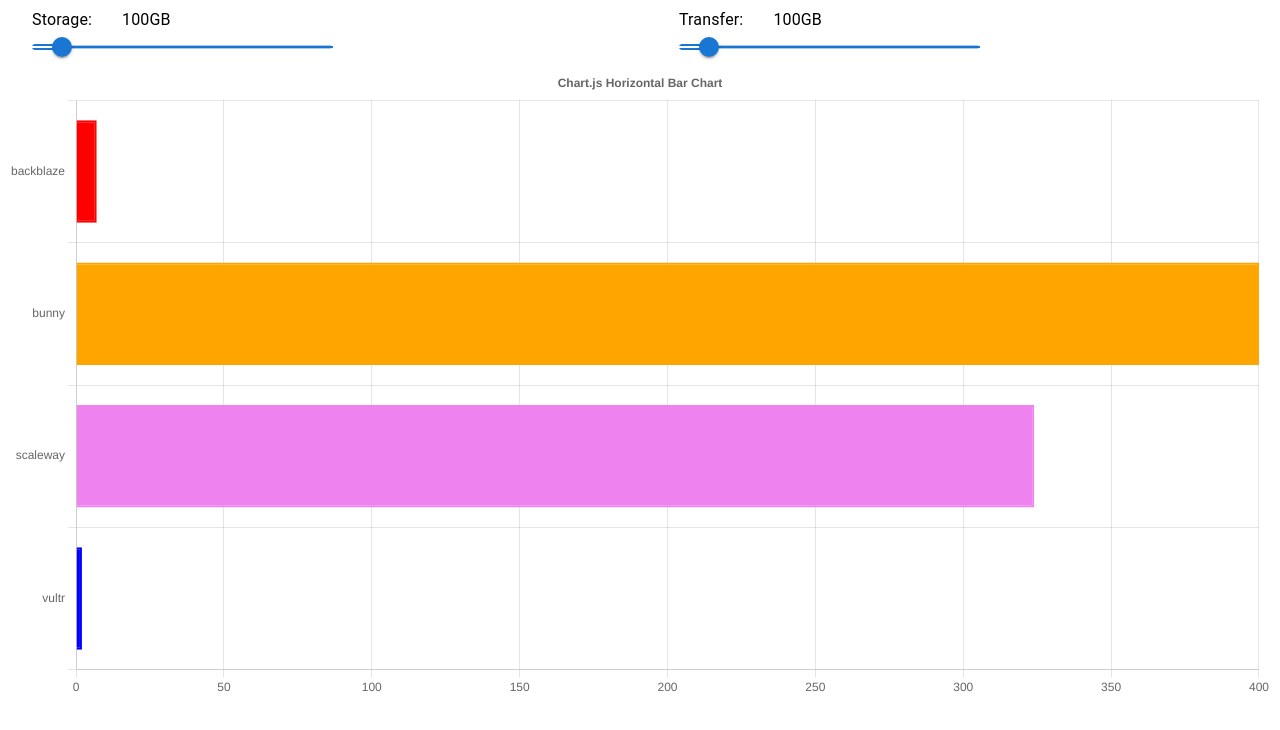
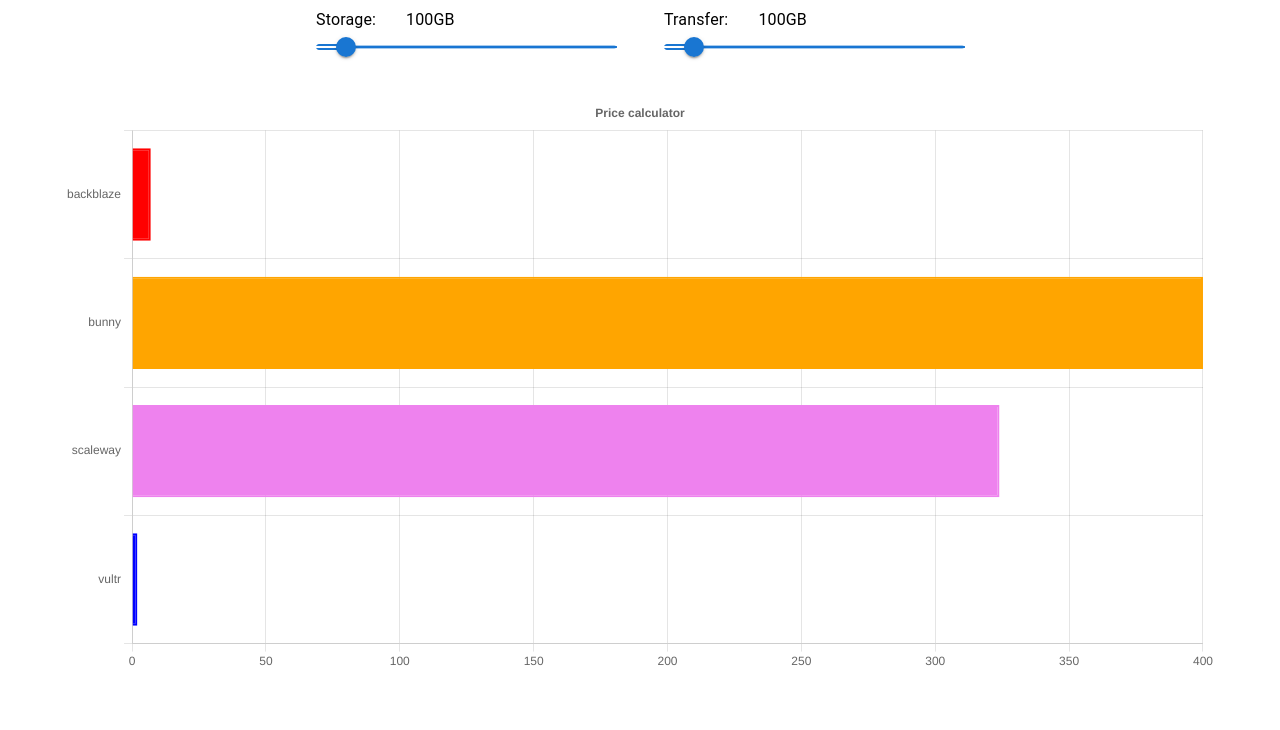
Before and after one commit to Githi54/echarts_calculator_react, a React (Vite) app: page / in a window 1280 px wide. Shown: the top 730 px of the page. Built offline with nearby package versions, Linux system fonts and the light colour scheme.

Commit message:
some changes

```diff
--- a/package.json
+++ b/package.json
@@ -13,7 +13,7 @@
   "dependencies": {
     "@emotion/react": "^11.10.5",
     "@emotion/styled": "^11.10.5",
-    "@mui/material": "^5.11.8",
+    "@mui/material": "^5.11.9",
     "chart.js": "^4.2.1",
     "echarts": "^5.4.1",
     "echarts-for-react": "^3.0.2",
--- a/src/App.tsx
+++ b/src/App.tsx
@@ -1,5 +1,5 @@
-import { Box, Container, Typography } from "d:/tests/echarts_calculator/echarts_calculator_react/node_modules/@mui/material/index";
-import { useState } from "react";
+import { Box, Container, Typography } from "@mui/material";
+import { useState } from 'react';
 import { DiscreteSlider } from "./components/DiscreteSlider";
 import { HorizontalCharts } from "./components/HorizontalCharts";
 
@@ -9,7 +9,8 @@
 
   return (
     <div className="App">
-      <Box sx={{ display: "flex", gap: "30px" }}>
+      <Box sx={{ display: "flex", gap: "30px", flexDirection: "column", alignItems: "center" }}>
+        <Box sx={{ display: "flex", justifyContent: "space-between" }}>
           <Container>
             <Box sx={{ display: "flex", gap: "30px" }}>
               <Typography>Storage:</Typography>
@@ -25,7 +26,13 @@
             <DiscreteSlider setMemoryCount={setTransferCount} />
           </Container>
         </Box>
-      <HorizontalCharts storageCount={storageCount} transferCount={transferCount} />
+        <Container>
+          <HorizontalCharts
+            storageCount={storageCount}
+            transferCount={transferCount}
+          />
+        </Container>
+      </Box>
     </div>
   );
 }
--- a/src/components/HorizontalCharts/HorizontalCharts.tsx
+++ b/src/components/HorizontalCharts/HorizontalCharts.tsx
@@ -5,9 +5,9 @@
   BarElement,
   Title,
   Tooltip,
-} from 'chart.js';
-import { useEffect, useState } from 'react';
-import { Bar } from 'react-chartjs-2';
+} from "chart.js";
+import { useEffect, useState } from "react";
+import { Bar } from "react-chartjs-2";
 
 ChartJS.register(
   CategoryScale,
@@ -23,7 +23,7 @@
 }
 
 export const options = {
-  indexAxis: 'y' as const,
+  indexAxis: "y" as const,
   elements: {
     bar: {
       borderWidth: 2,
@@ -33,7 +33,7 @@
   plugins: {
     title: {
       display: true,
-      text: 'Chart.js Horizontal Bar Chart',
+      text: "Price calculator",
     },
   },
 };
@@ -67,15 +67,15 @@
   useEffect(() => {
     setBackblazePrice(getPrice(7, 0.005, 0.01, storageCount, transferCount));
   }, [storageCount, transferCount])
-  const labels = ['backblaze', 'bunny', 'scaleway', ' vultr'];
+  const labels = ["backblaze", "bunny", "scaleway", " vultr"];
   const data = {
     labels,
     datasets: [
       {
-        label: 'Price',
+        label: "Price",
         data: [backblazePrice, 400, 324, 2],
-        borderColor: ['red', 'orange', 'violet', 'blue'],
-        backgroundColor: ['red', 'orange', 'violet', 'blue'],
+        borderColor: ["red", "orange", "violet", "blue"],
+        backgroundColor: ["red", "orange", "violet", "blue"],
       },
     ],
   };
```
Also changed, not shown: .eslintrc.cjs, 1 other file (tests, documents, lock files or other folders). Lines whose indentation alone changed are shown as unchanged.
